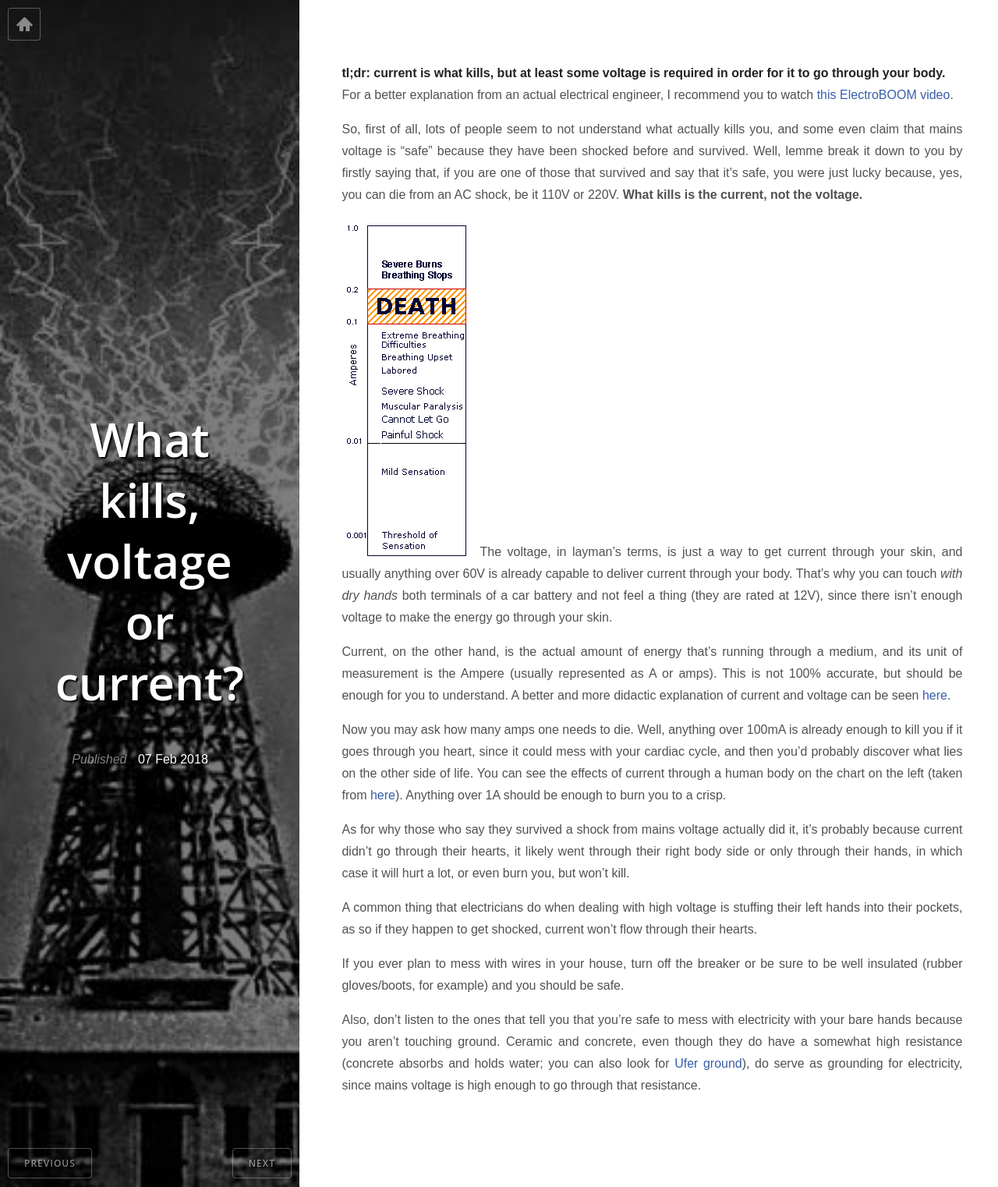
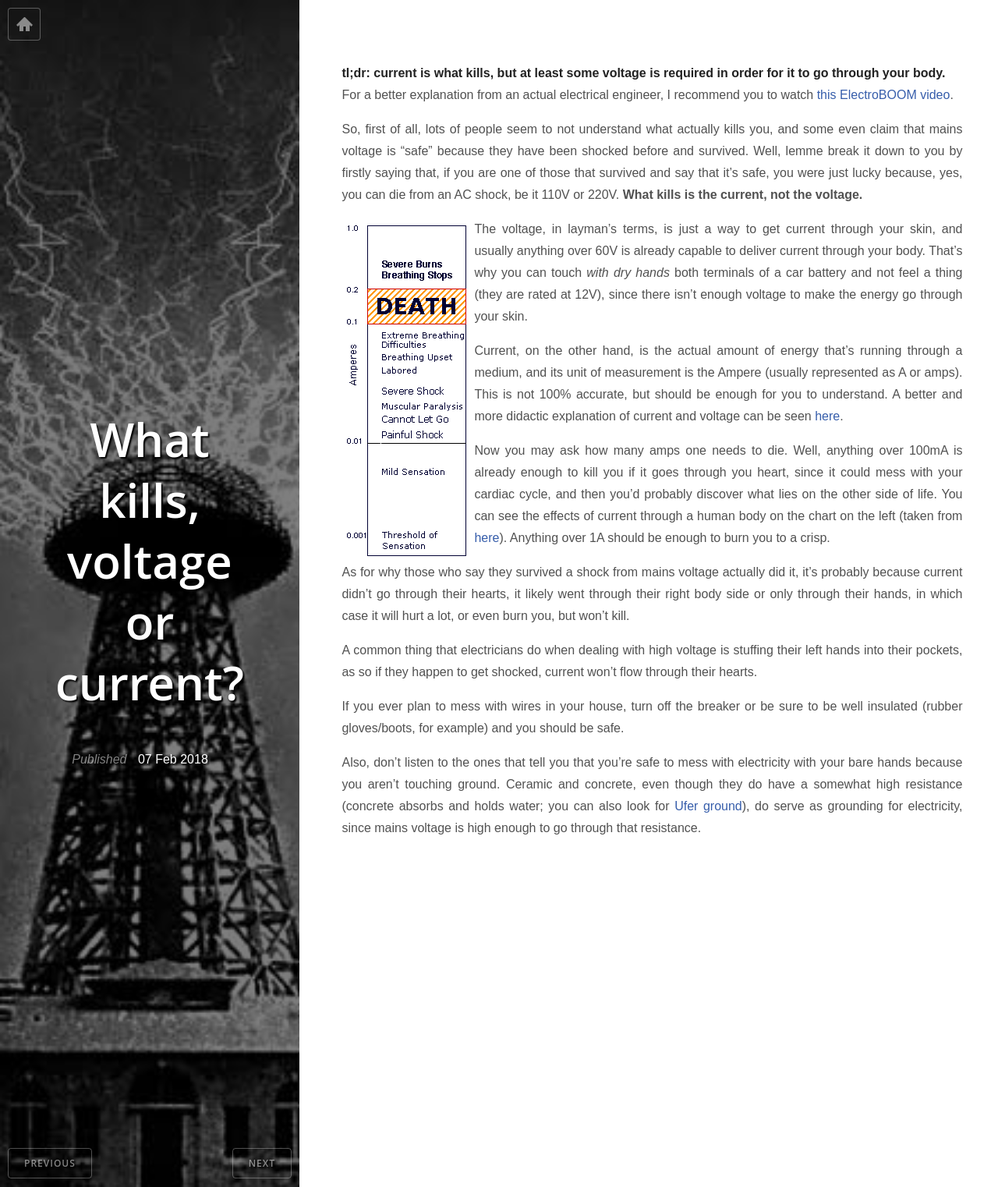
Before and after one commit to igormp/blog, a Jekyll site: the page built from _posts/2018-02-07-current-vs-voltage.md, in a window 1280 px wide. Shown: the whole page at 78% size. Built offline with Jekyll 4.4.1, drawn with Linux system fonts in a browser that asks for light colours; comment, search, counter and statistics services are not loaded.

Commit message:
img float left

```diff
--- a/_posts/2018-02-07-current-vs-voltage.md
+++ b/_posts/2018-02-07-current-vs-voltage.md
@@ -12,7 +12,7 @@ For a better explanation from an actual electrical engineer, I recommend you to
 
 So, first of all, lots of people seem to not understand what actually kills you, and some even claim that mains voltage is "safe" because they have been shocked before and survived. Well, lemme break it down to you by firstly saying that, if you are one of those that survived and say that it's safe, you were just lucky because, yes, you can die from an AC shock, be it 110V or 220V. **What kills is the current, not the voltage.**
 
-![Current effects chart]({{ site.baseurl }}/images/current_chart.png "Current effects chart")
+<img src="{{ site.baseurl }}/images/current_chart.png" style="float:left">
 The voltage, in layman's terms, is just a way to get current through your skin, and usually anything over 60V is already capable to deliver current through your body. That's why you can touch _with dry hands_ both terminals of a car battery and not feel a thing (they are rated at 12V), since there isn't enough voltage to make the energy go through your skin.
 
 Current, on the other hand, is the actual amount of energy that's running through a medium, and its unit of measurement is the Ampere (usually represented as A or amps). This is not 100% accurate, but should be enough for you to understand. A better and more didactic explanation of current and voltage can be seen [here](https://learn.sparkfun.com/tutorials/voltage-current-resistance-and-ohms-law).
```
